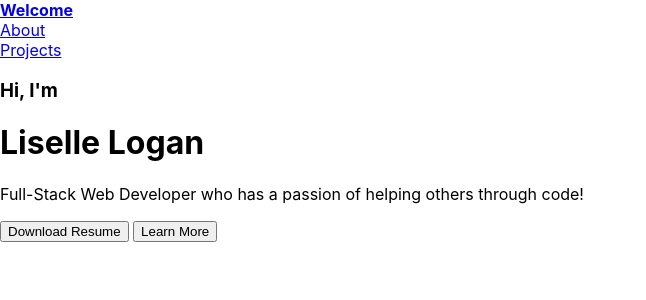
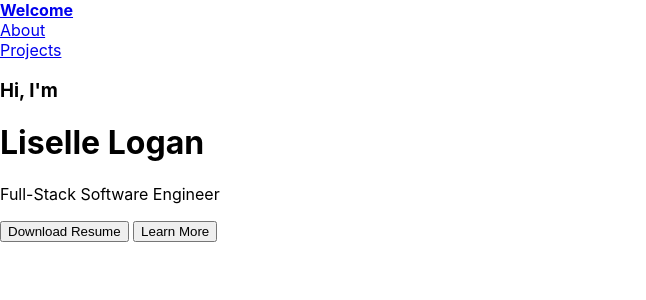
Before and after one commit to lisellelogan/about-liselle, a React (Create React App) app: page /welcome in a window 1280 px wide. Shown: the top 300 px of the page, without its empty margins (0-646 px from the left). Built offline with nearby package versions, Linux system fonts and the light colour scheme.

Commit message:
change welcome page description

```diff
--- a/src/components/Welcome.js
+++ b/src/components/Welcome.js
@@ -5,7 +5,7 @@ const Welcome = () => {
         <>
             <h3>Hi, I'm</h3>
             <h1>Liselle Logan</h1>
-            <p>Full-Stack Web Developer who has a passion of helping others through code!</p>
+            <p>Full-Stack Software Engineer</p>
 
             <button>Download Resume</button> <button>Learn More</button>
         </>
```
